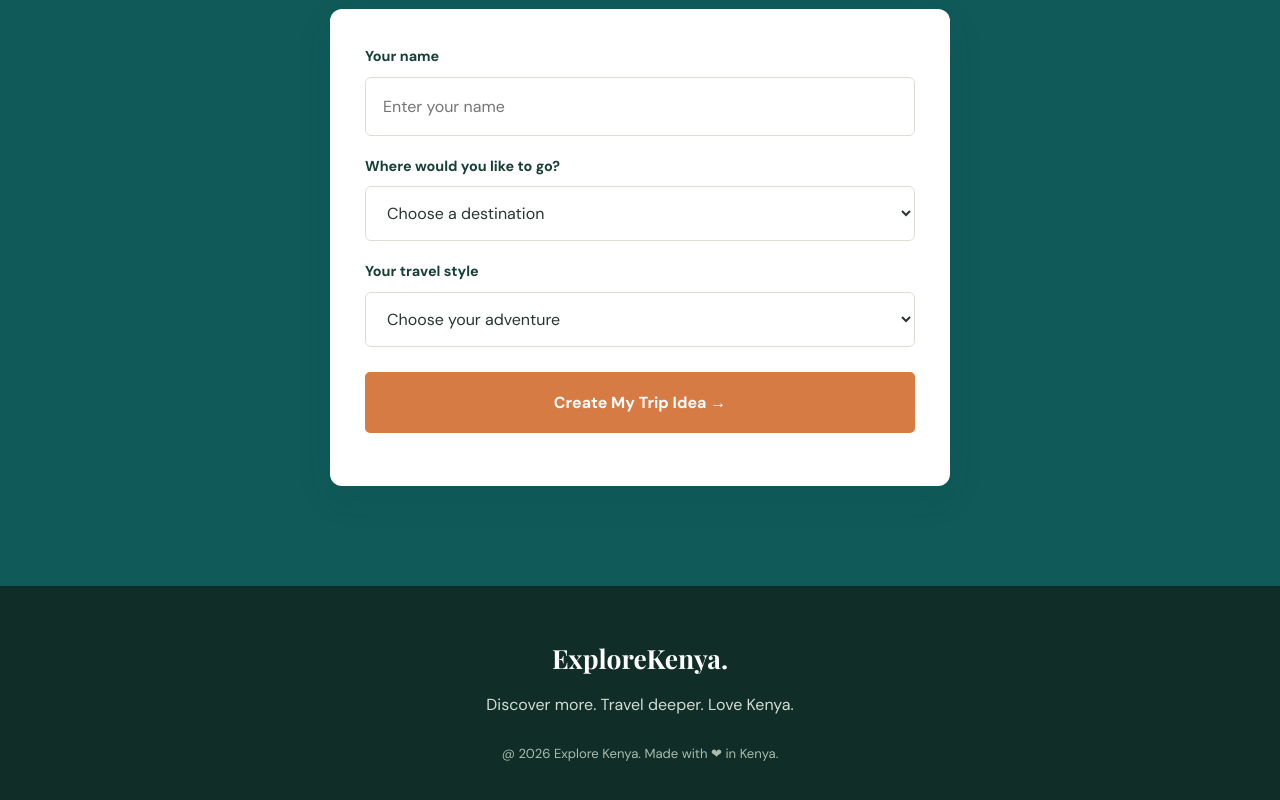
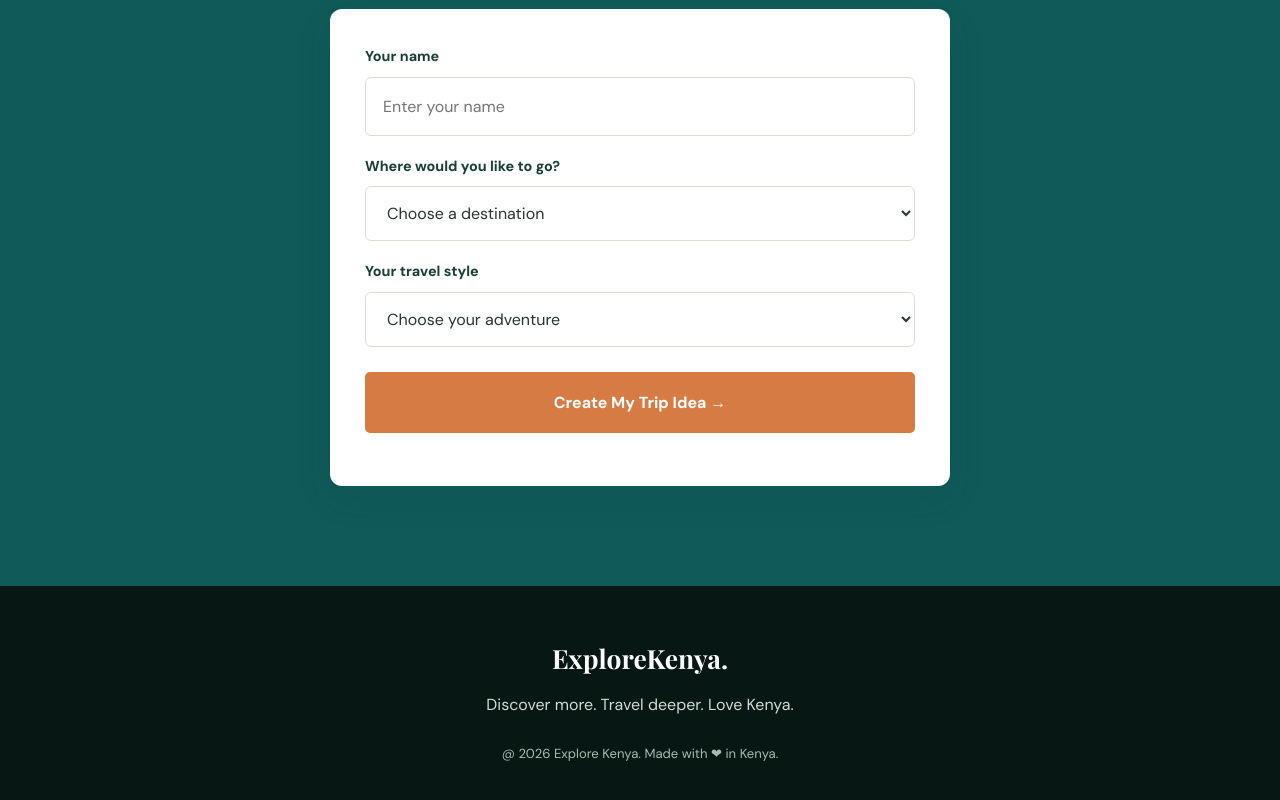
Before and after one commit to Eva-Hawa/Explore-Kenya, a plain HTML site: page index.html in a window 1280 px wide. Shown: the part 2117-2917 px from the top of the page. Drawn offline with nearby package versions, Linux system fonts and the light colour scheme.

Commit message:
color changes

```diff
--- a/style.css
+++ b/style.css
@@ -3,7 +3,7 @@
 /*1. Global settings*/
 :root {
     --forest: #173f35;
-    --deep-forest: #102e27;
+    --deep-forest: #071713;
     --sage: #dce6d8;
     --cream: #105a5a;
     --sand: #e8d9bf;
```
